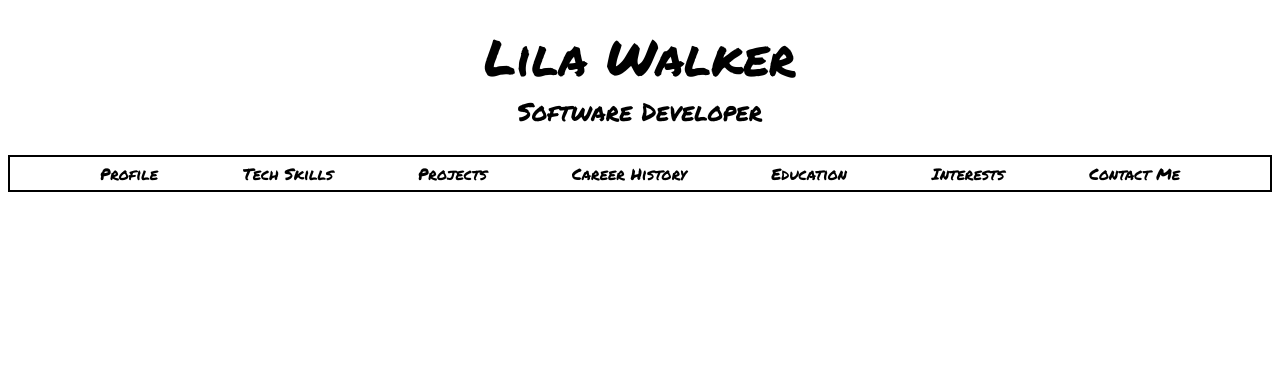
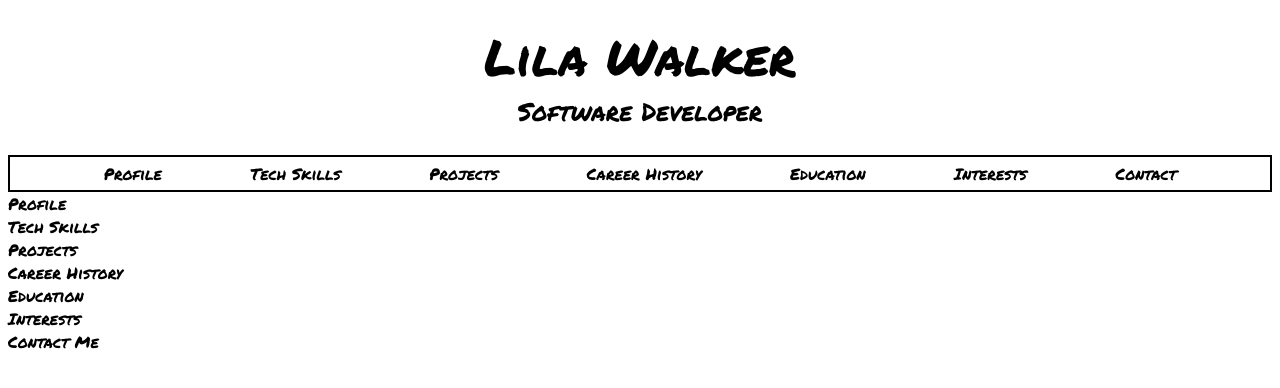
Before and after one commit to lilawalker/personal-website, a React (Create React App) app: page / in a window 1280 px wide. Shown: the top 388 px of the page. Built offline with nearby package versions, Linux system fonts and the light colour scheme.

Commit message:
Create header links

```diff
--- a/src/App.js
+++ b/src/App.js
@@ -1,6 +1,13 @@
 import React from 'react';
 import Header from './Header'
 import Nav from './Nav'
+import Profile from './Profile';
+import TechSkills from './TechSkills';
+import Projects from './Projects';
+import CareerHistory from './CareerHistory';
+import Education from './Education';
+import Interests from './Interests';
+import Contact from './Contact';
 
 class App extends React.Component {
 
@@ -10,8 +17,15 @@ class App extends React.Component {
       <div>
         <Header />
         <Nav />
+        <Profile />
+        <TechSkills />
+        <Projects />
+        <CareerHistory />
+        <Education />
+        <Interests />
+        <Contact />
       </div>
-    )
+    );
   }
 }
 
--- a/src/Nav.js
+++ b/src/Nav.js
@@ -1,27 +1,25 @@
 import React from 'react';
-import Profile from './Profile';
-import TechSkills from './TechSkills';
-import Projects from './Projects';
-import CareerHistory from './CareerHistory';
-import Education from './Education';
-import Interests from './Interests';
-import Contact from './Contact';
 
 class Nav extends React.Component {
+
+  handleClick(event) {
+    event.preventDefault();
+    console.log('The link was clicked');
+  }
 
   render() {
 
     return (
       <div className="nav-bar">
-        <Profile />
-        <TechSkills />
-        <Projects />
-        <CareerHistory />
-        <Education />
-        <Interests />
-        <Contact />
+        <a href="/#" onClick={this.handleClick}>Profile</a>
+        <a href="/#" onClick={this.handleClick}>Tech Skills</a>
+        <a href="/#" onClick={this.handleClick}>Projects</a>
+        <a href="/#" onClick={this.handleClick}>Career History</a>
+        <a href="/#" onClick={this.handleClick}>Education</a>
+        <a href="/#" onClick={this.handleClick}>Interests</a>
+        <a href="/#" onClick={this.handleClick}>Contact</a>
       </div>
-    )
+    );
   }
 }
 
--- a/src/index.css
+++ b/src/index.css
@@ -25,3 +25,23 @@ body{
   justify-content: space-evenly;
   padding: 5px;
 }
+
+a:link {
+  color: black;
+  text-decoration: none;
+}
+
+a:visited {
+  color: black;
+  text-decoration: none;
+}
+
+a:hover {
+  color: hotpink;
+  text-decoration: none;
+}
+
+a:active {
+  color: rgb(211, 7, 109);
+  text-decoration: none;
+}
```
